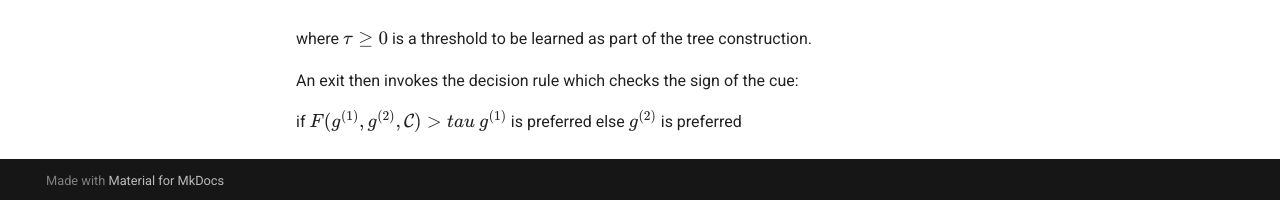
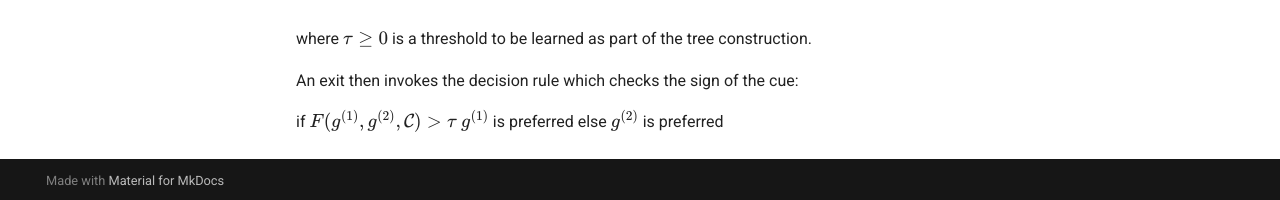
Before and after one commit to LMLhub/FFT-project, an MkDocs documentation site: the page built from docs/notes/index.md, in a window 1280 px wide and 900 px high, scrolled down 538 px. Shown: the part 697-897 px from the top of the window. Built offline with MkDocs 1.6.1 and Material for MkDocs 9.7.7, drawn with Linux system fonts in a browser that asks for light colours.

Commit message:
Reformatting

```diff
--- a/docs/notes/index.md
+++ b/docs/notes/index.md
@@ -52,7 +52,7 @@ where $\tau \geq 0$ is a threshold to be learned as part of the tree constructio
 
 An exit then invokes the decision rule which checks the sign of the cue:
 
-if $F(g^{(1)}, g^{(2)}, \mathcal{C}) > tau$
+if $F(g^{(1)}, g^{(2)}, \mathcal{C}) > \tau$
    $g^{(1)}$ is preferred
 else
    $g^{(2)}$ is preferred
```
